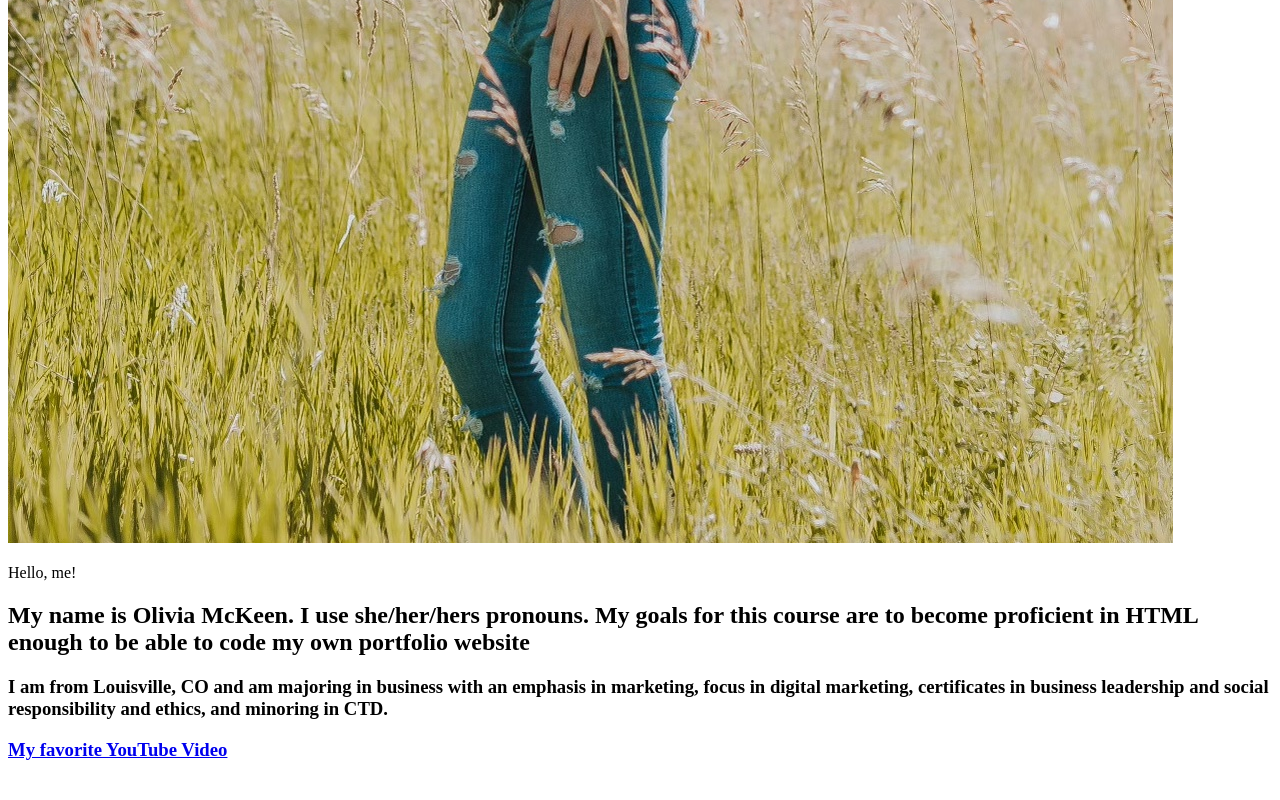
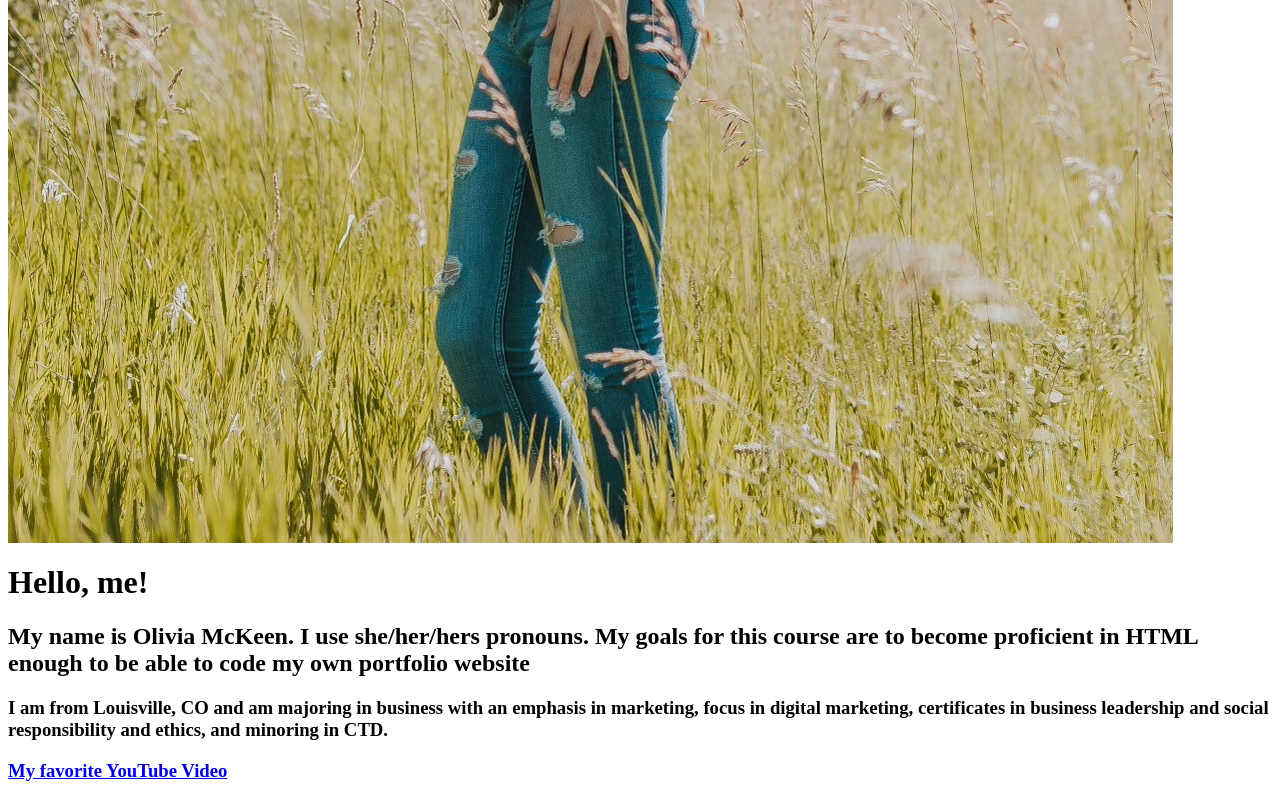
Before and after one commit to omckeen01/omckeen01.github.io, a plain HTML site: page index.html in a window 1280 px wide. Shown: the part 1206-2006 px from the top of the page. Drawn offline with Linux system fonts and the light colour scheme.

Commit message:
Update index.html

```diff
--- a/index.html
+++ b/index.html
@@ -2,7 +2,7 @@
     <head></head>
     <body>
         <img src="img/Fav_pic.jpg">
-        <h1 style="color:blue;" ></h1> Hello, me!</h1>
+        <h1> Hello, me!<h1>
         <h2> My name is Olivia McKeen. I use she/her/hers pronouns. My goals for this course are to become proficient in HTML enough to be able to code my own portfolio website<h2>
         <h3>I am from Louisville, CO and am majoring in business with an emphasis in marketing, focus in digital marketing, certificates in business leadership and social responsibility and ethics, and minoring in CTD.<h3>
         <a href="https://www.youtube.com/watch?v=TThkm7Ja0aY">My favorite YouTube Video</a>
```
